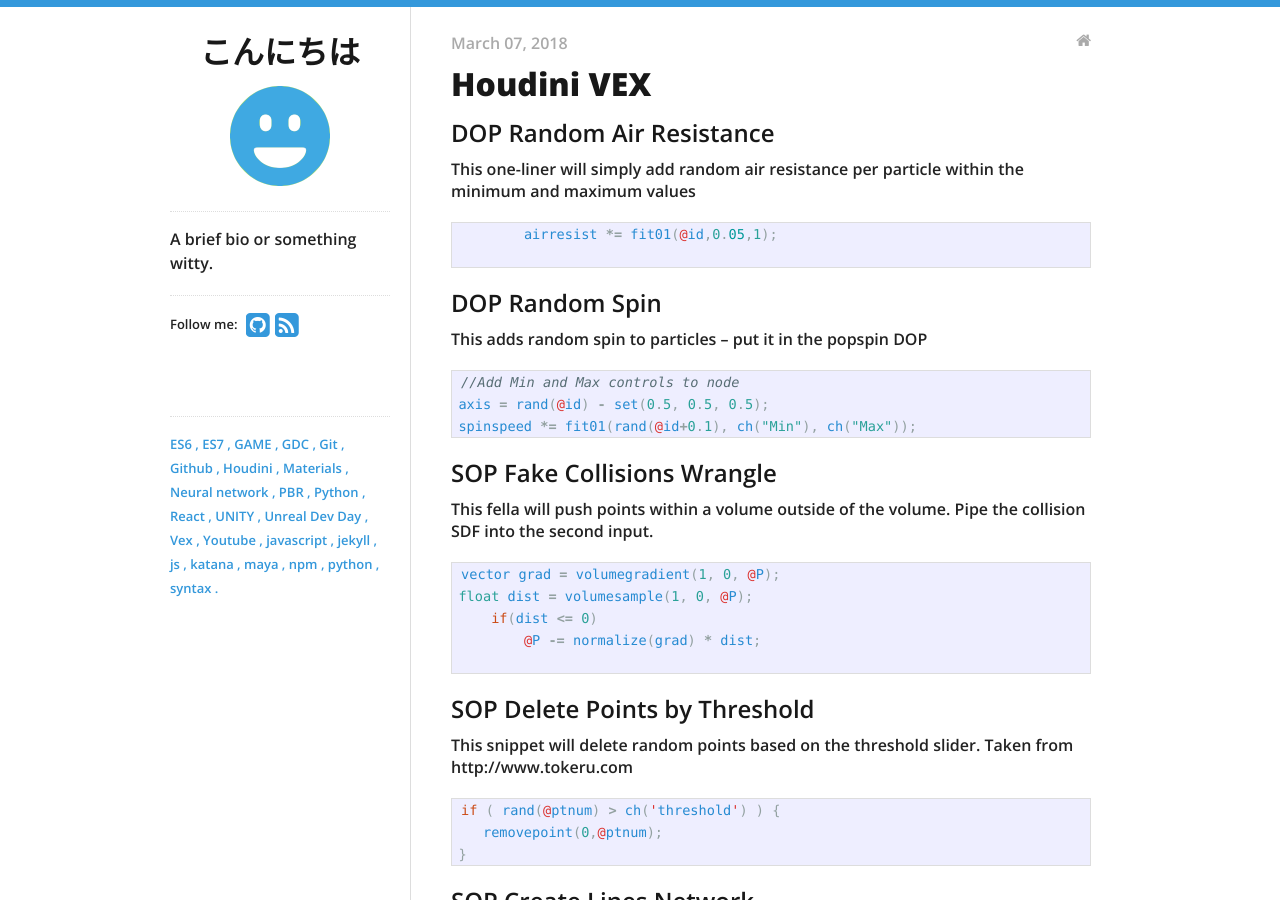
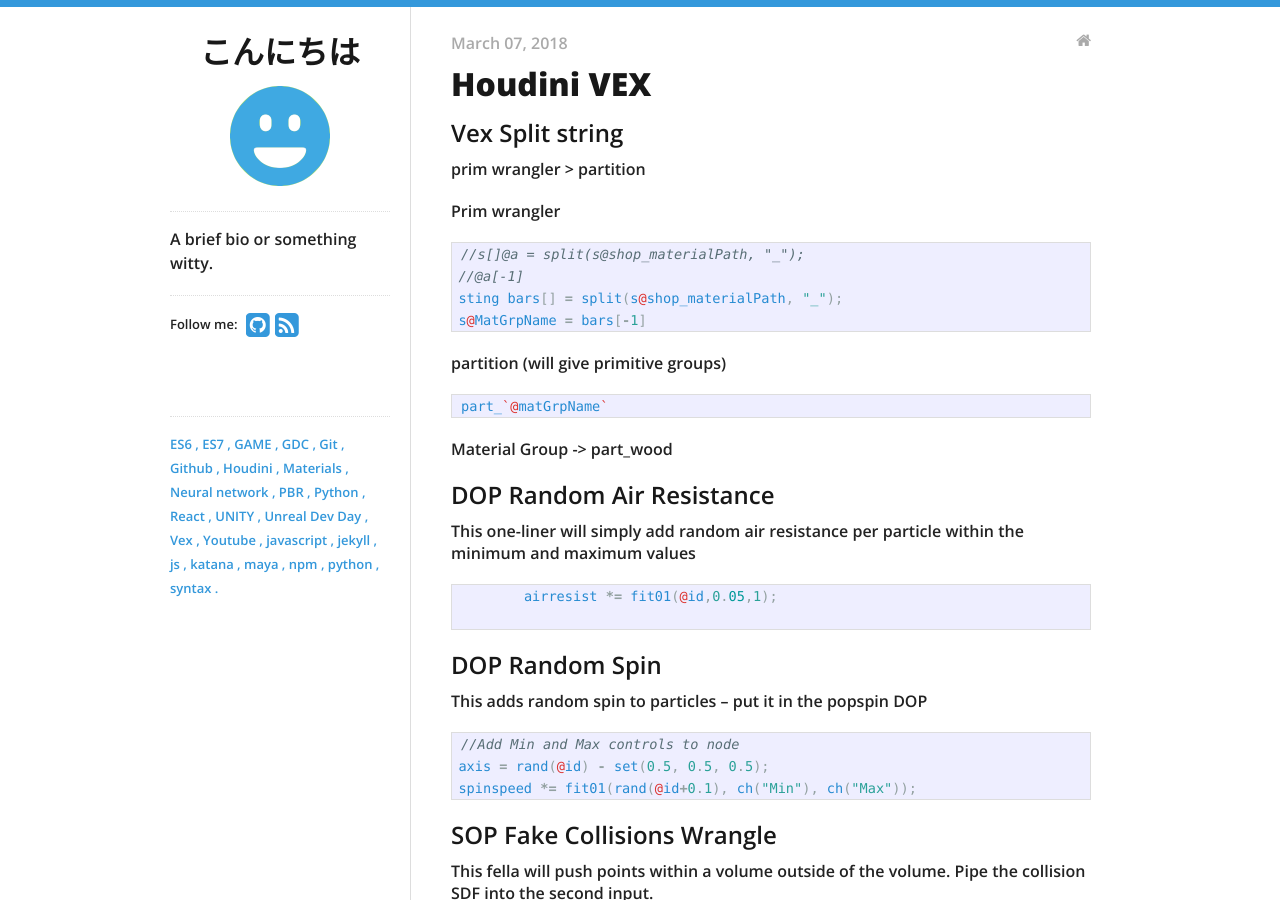
Before and after one commit to yoann01/ktmd, a Jekyll site: the page built from _posts/2018-03-07-Houdini-Vex-snippets.md, in a window 1280 px wide and 900 px high. Built offline with Jekyll 4.4.1, drawn with Linux system fonts in a browser that asks for light colours; nearby versions of some CDN libraries.

Commit message:
Update 2018-03-07-Houdini-Vex-snippets.md

````diff
--- a/_posts/2018-03-07-Houdini-Vex-snippets.md
+++ b/_posts/2018-03-07-Houdini-Vex-snippets.md
@@ -5,6 +5,24 @@ tags: [Houdini, Vex]
 categories:
 - blog
 ---
+
+## Vex Split string
+
+prim wrangler > partition
+
+Prim wrangler
+```c
+//s[]@a = split(s@shop_materialPath, "_");
+//@a[-1]
+sting bars[] = split(s@shop_materialPath, "_");
+s@MatGrpName = bars[-1]
+```
+partition (will give primitive groups)
+```c
+part_`@matGrpName`
+```
+Material
+Group -> part_wood
 
 ## DOP Random Air Resistance
 
````
